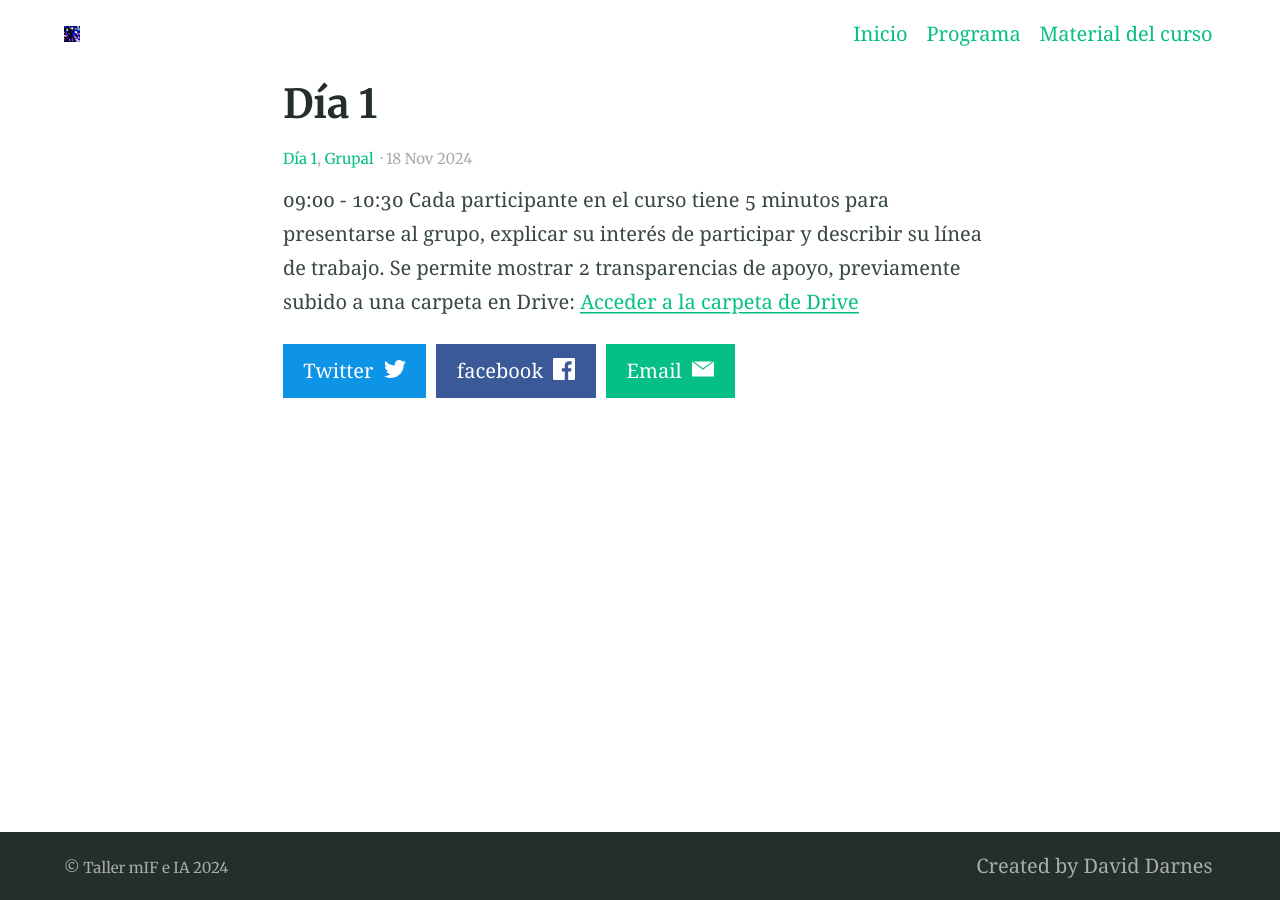
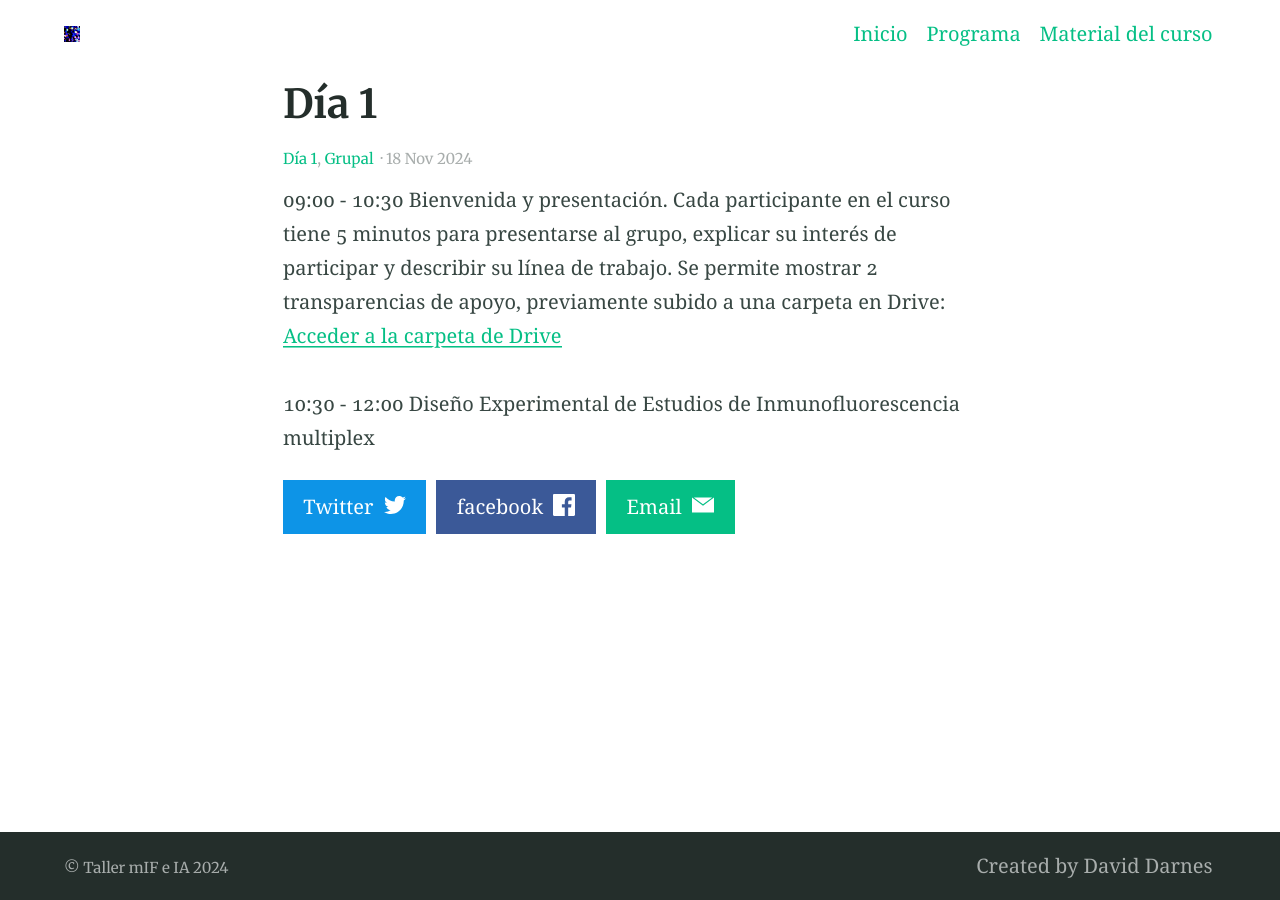
Before and after one commit to acnilo/202411_LNMA_IA-mIF, a Jekyll site: the page built from _posts/2024-11-18-FirstDay.md, in a window 1280 px wide. Built offline with Jekyll 4.4.1, drawn with Linux system fonts in a browser that asks for light colours.

Commit message:
Update 2024-11-18-FirstDay.md

```diff
--- a/_posts/2024-11-18-FirstDay.md
+++ b/_posts/2024-11-18-FirstDay.md
@@ -5,4 +5,7 @@
   - Grupal
 ---
 09:00 - 10:30
-Cada participante en el curso tiene 5 minutos para presentarse al grupo, explicar su interés de participar y describir su línea de trabajo. Se permite mostrar 2 transparencias de apoyo, previamente subido a una carpeta en Drive: [Acceder a la carpeta de Drive](https://drive.google.com/drive/folders/1bucoOfbVS0Z7-osnFdqa5DDG_OdaMsLE?usp=drive_link)
+Bienvenida y presentación. Cada participante en el curso tiene 5 minutos para presentarse al grupo, explicar su interés de participar y describir su línea de trabajo. Se permite mostrar 2 transparencias de apoyo, previamente subido a una carpeta en Drive: [Acceder a la carpeta de Drive](https://drive.google.com/drive/folders/1bucoOfbVS0Z7-osnFdqa5DDG_OdaMsLE?usp=drive_link)
+
+10:30 - 12:00
+Diseño Experimental de Estudios de Inmunofluorescencia multiplex
```
